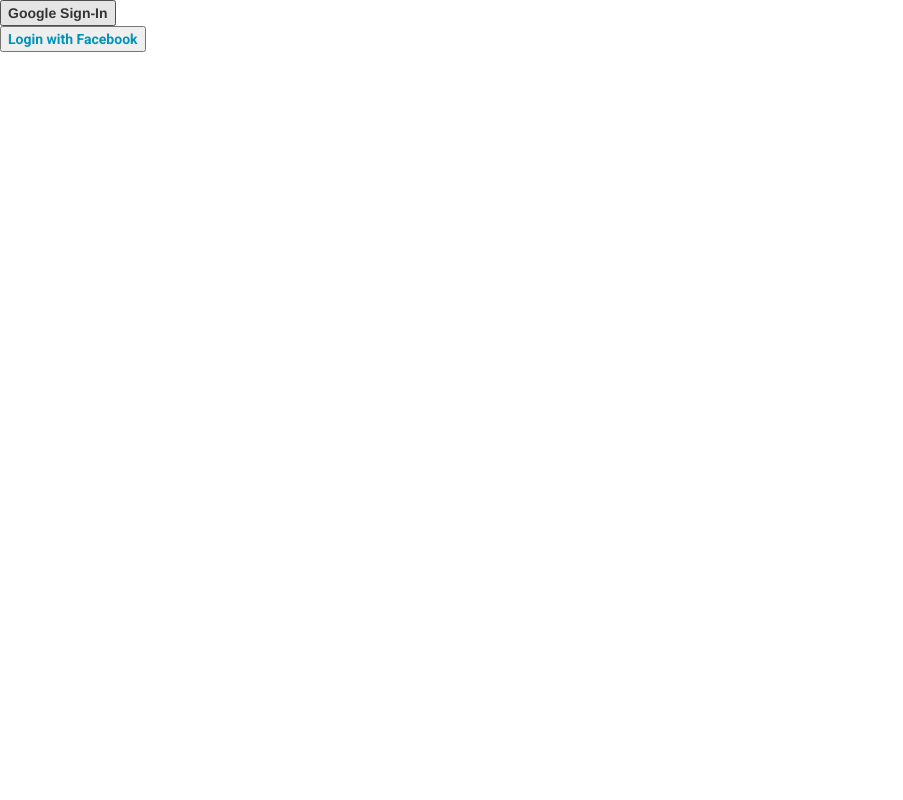
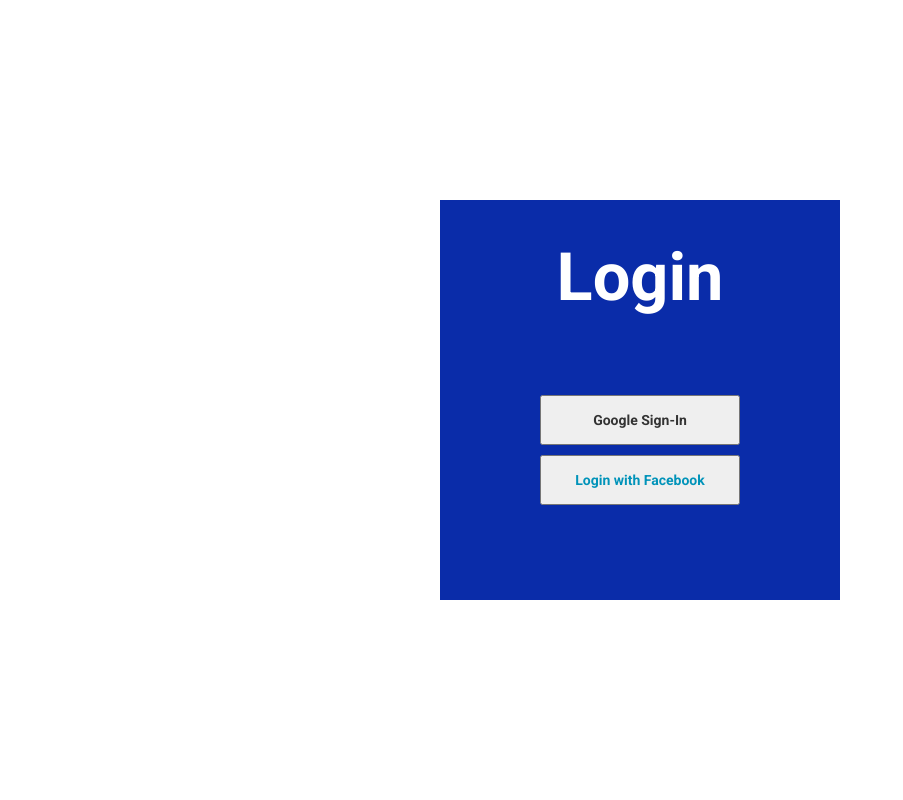
Before and after one commit to adi0319/items_project, a Flask app: page /login in a window 1280 px wide. Shown: the whole page, without its empty margins (0-903 px from the left). Run offline with Flask 2, Linux system fonts and the light colour scheme; parts of the project's set-up code (start-up, migrations or seed data) failed here and were passed over; some libraries are stand-ins or nearby versions.

Commit message:
Done with css

```diff
--- a/models.py
+++ b/models.py
@@ -50,7 +50,7 @@
     description = Column(String(250))
     price = Column(String(8))
     category_id = Column(Integer,ForeignKey('category.id'))
-    category = relationship(Category)
+    category = relationship(Category, backref=backref('tech_item', cascade='all, delete'))
     user_id = Column(Integer, ForeignKey('user.id'))
     user = relationship(User)
 
--- a/static/styles.css
+++ b/static/styles.css
@@ -153,7 +153,7 @@
 	margin-top: -20px;
 }
 .flash {
-	background-color: #98FB98;
+	background-color: #a6aff1;
 	width:100%;
 	text-decoration: none;
 }
@@ -167,3 +167,49 @@
 	background-color: #a6aff1;
 	color: #FFFFFF;
 }
+
+.buttons {
+	padding: 30px;
+ 	margin: auto;
+ 	background-color:#0a2ca9;
+
+ 	width: 400px;
+	height: 400px;
+	position: absolute;
+	left: 50%;
+	top: 50%;
+	transform: translate(-50%, -50%);
+}
+
+#googleButton {
+	width: 200px;
+	height: 50px;
+	position: absolute;
+	left: 50%;
+	top: 55%;
+	transform: translate(-50%, -50%);
+}
+
+#fbButton {
+	width: 200px;
+	height: 50px;
+	position: absolute;
+	left: 50%;
+	top: 70%;
+	transform: translate(-50%, -50%);
+}
+
+#login {
+	color: #FFFFFF;
+	font-size: 50pt;
+}
+
+#result {
+	background-color: white;
+	width: 100vw;
+	height: 100vh;
+	position: absolute;
+	left: 0%;
+	top: 0%;
+	display: block;
+}
--- a/templates/categories.html
+++ b/templates/categories.html
@@ -34,7 +34,7 @@
 		<div class="col-md-10 padding-none">
 			<a href="{{url_for('newCategory')}}">
 				<button class="btn btn-default" id="new-category">
-					<span class="glyphicon glyphicon-cutlery" aria-hidden="true"></span>Add Category
+					<span class="glyphicon glyphicon-plus" aria-hidden="true"></span>Add Category
 				</button>
 			</a>
 		</div>
--- a/templates/category.html
+++ b/templates/category.html
@@ -33,12 +33,12 @@
 		<div class="col-md-11 padding-none">
 			<a href="{{url_for('editCategory', category_id = category.id)}}">
 				<button class="btn btn-default" id="new-menu-item">
-					<span class="glyphicon glyphicon-pencil" aria-hidden="true"></span>Edit Category
+					<span class="glyphicon glyphicon-edit" aria-hidden="true"></span>Edit Category
 				</button>
 			</a>
 			<a href="{{url_for('newTechItem', category_id = category.id )}}">
 				<button class="btn btn-default" id="new-menu-item">
-					<span class="glyphicon glyphicon-glass" aria-hidden="true"></span>Add Tech Item
+					<span class="glyphicon glyphicon-plus-sign" aria-hidden="true"></span>Add Tech Item
 				</button>
 			</a>
 						<a href="{{url_for('deleteCategory', category_id = category.id )}}">
--- a/templates/login.html
+++ b/templates/login.html
@@ -1,10 +1,8 @@
-<!DOCTYPE html>
-<html>
+{% extends "main.html" %}
+{% block content %}
+{% include "header.html" %}
+
 <head>
-  <link href='http://fonts.googleapis.com/css?family=Roboto:400,300,700' rel='stylesheet' type='text/css'>
-  <link rel="stylesheet" href="//netdna.bootstrapcdn.com/bootstrap/3.1.1/css/bootstrap.min.css">
-  <link rel=stylesheet type=text/css href="{{url_for('static', filename='styles.css')}}">
-
   <!--LOAD PRE-REQUISITES FOR GOOGLE SIGN IN -->
   <script src="https://ajax.googleapis.com/ajax/libs/jquery/1.12.4/jquery.min.js"></script>
   <script src="https://apis.google.com/js/client:platform.js?onload=start" async defer></script>
@@ -17,18 +15,20 @@
       });
     }
   </script>
-
 </head>
 
-<body>
-  <button id="signinButton">Google Sign-In</button>
-  <div id='result'></div>
+
+<body id="signin">
+  <div id='result' align="center"></div>
+	<div class="sign in buttons" align="center" id="buttons">
+    <div id="login">Login</div>
+    <button id="googleButton">Google Sign-In</button>
 
     <script>
       // response sent back to the client
       // google will also provide a one time code to auth server
       // and access token that the client can use to make api calls from the server
-  $('#signinButton').click(function() {
+    $('#googleButton').click(function() {
       function signInCallback(authResult){
         // successful if the auth result has code
         if (authResult['code']){
@@ -51,6 +51,7 @@
             // we will add it to the success message
             success:function(result){
               $('#result').html('Login Successful!</br>'+ result + '</br>Redirecting...')
+              .css("z-index", "1")
                    setTimeout(function() {
                     window.location.href = "/";
                    }, 2000);
@@ -112,6 +113,7 @@
             // handle or verify the server response if necessary
             if (result) {
               $('#result').html('Login Successful!</br>' + result + '</br>Redirecting...')
+              .css("z-index", "1")
               setTimeout(function() {
                 window.location.href = "/category"
               }, 4000);
@@ -124,12 +126,11 @@
     }
   </script>
 
-<button>
+  <button id="fbButton">
     <fb:login-button scope="public_profile,email" onlogin="sendTokenToServer();">
       <a href='javascript:sendTokenToServer()'>Login with Facebook</a>
     </fb:login-button>
   </button>
-
+  </div>
 </body>
-
-</html>
+{% endblock %}
--- a/templates/newCategory.html
+++ b/templates/newCategory.html
@@ -17,7 +17,7 @@
 				<input type ="text" class="form-control" maxlength="100" name="name">
 				<div class="padding-bottom"></div>
 				<button type="submit" class="btn btn-default" id="submit" type="submit">
-				<span class="glyphicon glyphicon-cutlery" aria-hidden="true"></span>Create</button>
+				<span class="glyphicon glyphicon-plus-sign" aria-hidden="true"></span>Create</button>
 				</div>
 			</form>
 		</div>
--- a/templates/newTechItem.html
+++ b/templates/newTechItem.html
@@ -25,7 +25,7 @@
 						<input type ="text" class="form-control" maxlength="10" name="price" placeholder="Price in $">
 					</div>
 					<button type="submit" class="btn btn-default" id="submit" type="submit">
-					<span class="glyphicon glyphicon-glass" aria-hidden="true"></span>Create</button>
+					<span class="glyphicon glyphicon-plus-sign" aria-hidden="true"></span>Create</button>
 				</div>
 			</form>
 		</div>
--- a/views.py
+++ b/views.py
@@ -419,4 +419,4 @@
 if __name__ == '__main__':
     app.secret_key = 'DEV_SECRET_KEY'
     app.debug = True
-    app.run(host = '0.0.0.0', port = 5050)
+    app.run(host = '0.0.0.0', port = 5000)
```
Also changed, not shown: templates/editCategory.html (+4 -3 lines), 1 other file. Lines whose indentation alone changed are shown as unchanged.
